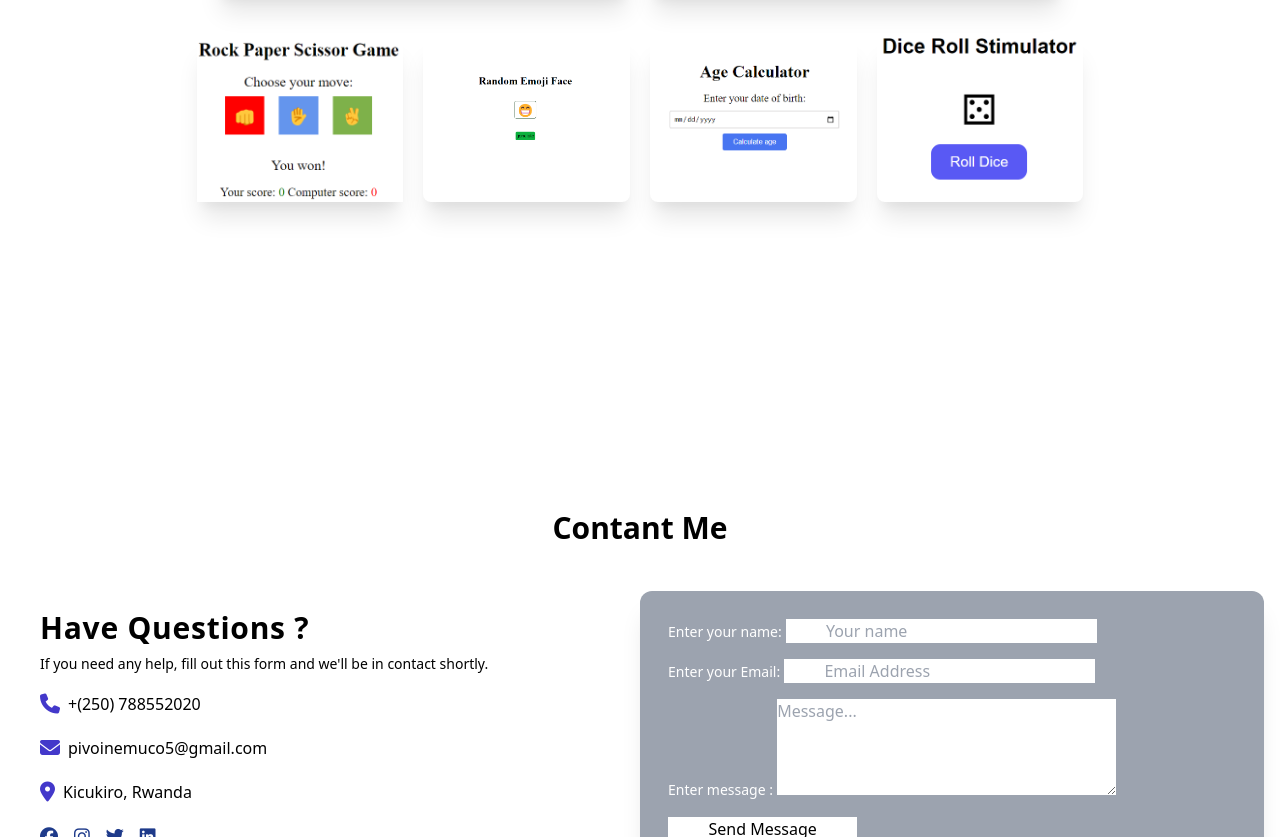
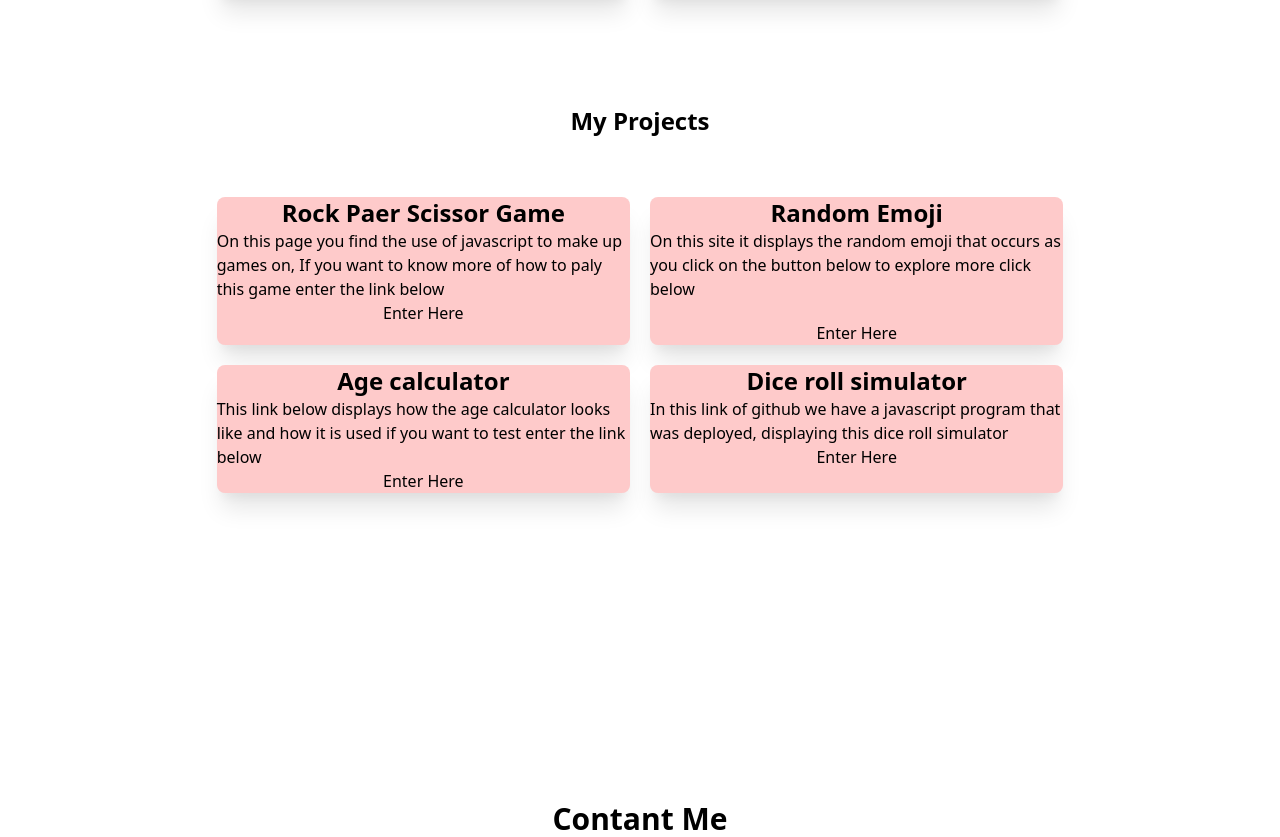
Before and after one commit to mucopivoine/TailwindPort, a website: page src/index.html in a window 1280 px wide. Shown: the part 2745-3582 px from the top of the page. Drawn offline with nearby package versions, Linux system fonts and the light colour scheme.

Commit message:
tailwind links

```diff
--- a/src/index.html
+++ b/src/index.html
@@ -98,55 +98,64 @@
             <i class="fa-solid fa-trademark"></i>
             <h1 class="font-medium text-lg">Foreign Exchange</h1>
             <p class="w-1/2 text-center text-gray-500">In trading scenarios there is a branch done called forign exchange  where local currencies  is being traded with foreign curriencies. if you gain no courage to do that tell me I will help </p>
-            <a class="text-indigo-400 font-semibold text-sm" href="#">Read More</a>
+            <a class="text-indigo-400 font-semibold text-sm" href="https://www.xe.com/currencyconverter/">Read More</a>
            </div>
        <div class="w-30 bg-white md:w-4/12 shadow-xl rounded-lg flex flex-col gap-3 p-5 items-center">
         <i class="fa-brands fa-r-project"></i>
         <h1 class="font-medium taxe-lg">Small Projects of Tailwind</h1>
         <p class="w-1/2 text-center text-gray-500">At our school we are dealing with tailwindcss and I'm now adavancing on that but still seems difficult for me to understand it but I know in a little time I will me heading on.</p>
-        <a class="text-indigo-400 font-semibold text-sm" href="#">Read More</a>
+        <a class="text-indigo-400 font-semibold text-sm" href="https://tailwindcss.com/">Read More</a>
        </div>
 
        <div class="w-30 bg-white md:w-4/12 shadow-xl rounded-lg flex flex-col gap-3 p-5 items-center">
         <i class="fa-solid fa-plus-minus"></i>
         <h1 class="font-medium text-lg">Mathematics</h1>
         <p class="text-gray-500">This is one of my amazing things to do in my relaxation time ,it requires people to do things with a willingness in hearts to make it work better so if you need my help I will be there for you.</p>
-        <a class="text-indigo-400 font-semibold text-sm" href="#">Read More</a>
+        <a class="text-indigo-400 font-semibold text-sm" href="https://www.britannica.com/science/mathematics">Read More</a>
        </div>
 
        <div class="w-30  bg-white md:w-4/12 shadow-xl rounded-lg flex flex-col gap-3 p-5 items-center">
         <i class="fa-solid fa-sack-dollar"></i>
         <h1 class="font-medium text-lg">Economics</h1>
         <p class="text-gray-500">I really like economics and I enjoy doing economics in either field though it seems to have many things to capture in mind but I enjoy it.</p>
-        <a class="text-indigo-400 font-semibold text-sm" href="">Read More</a>
+        <a class="text-indigo-400 font-semibold text-sm" href="https://www.britannica.com/money/economics">Read More</a>
        </div>
 
        <div class="w-30 bg-white md:w-4/12 shadow-xl rounded-lg flex flex-col gap-3 p-5 items-center">
         <i class="fa-solid fa-computer"></i>
         <h1 class="font-medium text-lg">Computer Science</h1>
         <p class="text-gray-500">Many times I thoguht computer science was a matter of computing making things out of codes, Having dreams to become a </p>
-        <a class="text-indigo-400 font-semibold text-sm" href="">Read More</a>
+        <a class="text-indigo-400 font-semibold text-sm" href="https://www.britannica.com/science/computer-science">Read More</a>
        </div>
 
        <div class="w-30 bg-white md:w-4/12 shadow-xl rounded-lg flex flex-col gap-3 p-5 items-center">
         <i class="fa-solid fa-bezier-curve"></i>
         <h1 class="font-medium text-lg">Leadership</h1>
         <p class="text-gray-500">The need for leadership in our society is every essential and very much needed for our livelihoods to be better. In many situations that I have went through I have been watching on how to be good perspective leader and its within me its not something that I force myself into.</p>
-        <a class="text-indigo-400 font-semibold text-sm" href="">Read More</a>
+        <a class="text-indigo-400 font-semibold text-sm" href="https://blog.hubspot.com/marketing/leadership-styles">Read More</a>
        </div>
        </div>
+       <h1 class="text-center font-bold text-2xl p-10 mt-12">My Projects</h1>
 <div class="p-5  w-full flex flex-wrap gap-5 justify-center">
-    <div class="w-30 bg-white md:w-2/12 shadow-xl rounded-lg flex flex-col items-center">
-        <img src="./images/pict1.png" class="mx-6">
+    <div class="w-30 bg-red-200 md:w-4/12 shadow-xl rounded-lg flex flex-col items-center">
+        <h2 class="text-2xl font-bold">Rock Paer Scissor Game</h2>
+        <p>On this page you find the use of javascript to make up games on, If you want to know more of how to paly this game enter the link below</p>
+        <a href=" https://mucopivoine.github.io/RockpGame/">Enter Here</a>
     </div>
-    <div class="w-30  bg-white md:w-2/12 shadow-xl rounded-lg flex flex-col items-center">
-        <img src="./images/pict2.png"class="px-14 py-10 ">
+    <div class="w-30  bg-red-200 md:w-4/12 shadow-xl rounded-lg flex flex-col items-center">
+        <h2 class="text-2xl font-bold">Random Emoji </h2>
+        <p>On this site it displays the random emoji that occurs as you click on the button below to explore more click below</p>
+        <a href=" https://mucopivoine.github.io/RandomEmoji/"class="mt-5">Enter Here</a>
     </div>
-    <div class="w-30 bg-white md:w-2/12 shadow-xl rounded-lg flex flex-col items-center">
-        <img src="images/pict3.png" class="mx-0">
+    <div class="w-30 bg-red-200 md:w-4/12 shadow-xl rounded-lg flex flex-col items-center">
+    <h2 class="text-2xl font-bold">Age calculator</h2>
+    <p>This link below displays how the age calculator looks like and how it is used if you want to test enter the link below</p>
+    <a href=" https://mucopivoine.github.io/AgeCalc/">Enter Here</a>
     </div>
-    <div class="w-30 bg-white md:w-2/12 shadow-xl rounded-lg flex flex-col items-center">
-        <img src="images/pict4 (2).png" class="mx-6">
+    <div class="w-30 bg-red-200 md:w-4/12 shadow-xl rounded-lg flex flex-col items-center">
+        <h2 class="text-2xl font-bold">Dice roll simulator</h2>
+        <p> In this link of github we have a javascript program that was deployed, displaying this dice roll simulator</p>
+       <a href="https://mucopivoine.github.io/DiceJs/">Enter Here</a>
     </div>
 </div>
 
```
